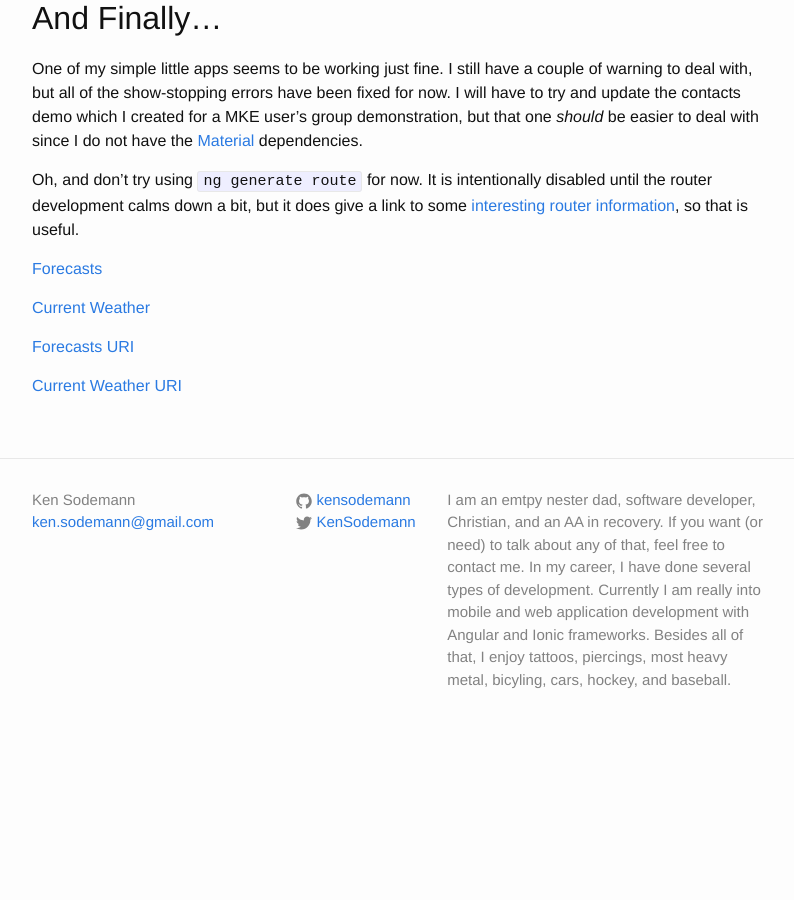
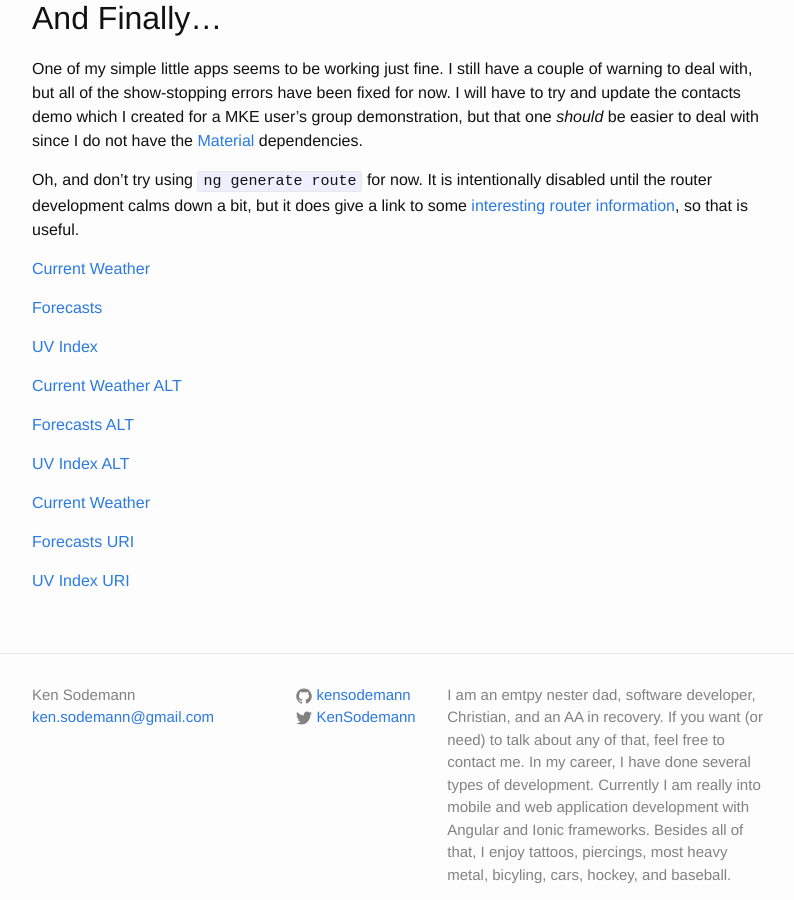
Before and after one commit to kensodemann/kensodemann.github.io, a Jekyll site: the page built from _posts/2016-07-04-the-tools-are-borked.markdown, in a window 1280 px wide and 900 px high, scrolled down 1478 px. Shown: the whole window, without its empty margins (238-1032 px from the left). Built offline with Jekyll 4.4.1, drawn with Linux system fonts in a browser that asks for light colours; before the commit the page ends 2229 px from its top, so only the background shows below that.

Commit message:
feat(deeplinks): test out a few more options

````diff
--- a/_posts/2016-07-04-the-tools-are-borked.markdown
+++ b/_posts/2016-07-04-the-tools-are-borked.markdown
@@ -74,13 +74,23 @@ a MKE user's group demonstration, but that one _should_ be easier to deal with s
 Oh, and don't try using ```ng generate route``` for now. It is intentionally disabled until the router development
 calms down a bit, but it does give a link to some [interesting router information][router], so that is useful.
 
-[Forecasts][forecastsTest]
+[Current Weather][rootTest]
 
-[Current Weather][currentWeatherTest]
+[Forecasts][categoriesTest]
 
-[Forecasts URI][forecastsTestURI]
+[UV Index][ratingsTest]
 
-[Current Weather URI][currentWeatherTestURI]
+[Current Weather ALT][rootTestAlt]
+
+[Forecasts ALT][categoriesTestAlt]
+
+[UV Index ALT][ratingsTestAlt]
+
+[Current Weather][rootTestURI]
+
+[Forecasts URI][categoriesTestURI]
+
+[UV Index URI][ratingsTestURI]
 
 
 [angular2]: https://angular.io
````
Also changed, not shown: other parts of _posts/2016-07-04-the-tools-are-borked.markdown (+9 -4 lines).
